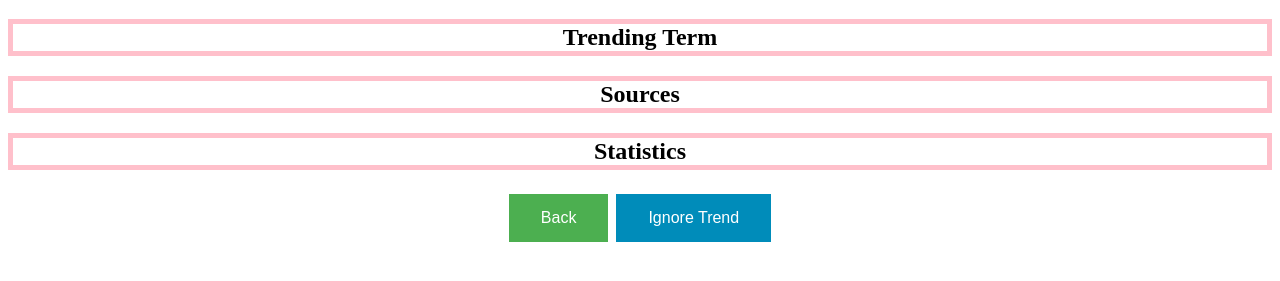
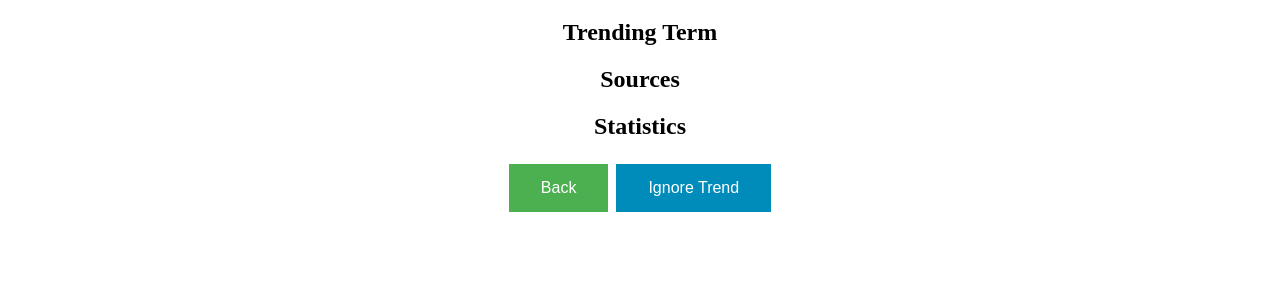
Before and after one commit to ITMD-467-FP/ITMD-467-FP-Frontend, a plain HTML site: page views/MoreInfo.html in a window 1280 px wide. Shown: the part 61-342 px from the top of the page. Drawn offline with Linux system fonts and the light colour scheme.

Commit message:
Taking border off

```diff
--- a/views/MoreInfo.html
+++ b/views/MoreInfo.html
@@ -11,9 +11,9 @@
 <div class="">
 <style> h1,h2 {text-align: center;} </style>
  <h1>More Info</h1>
- <h2 style="border:pink; border-width:5px; border-style:solid;">Trending Term </h2>
- <h2 style="border:pink; border-width:5px; border-style:solid;">Sources</h2>
- <h2 style="border:pink; border-width:5px; border-style:solid;">Statistics</h2>
+ <h2>Trending Term </h2>
+ <h2>Sources</h2>
+ <h2>Statistics</h2>
 </div>
 
 <div id="container">
```
